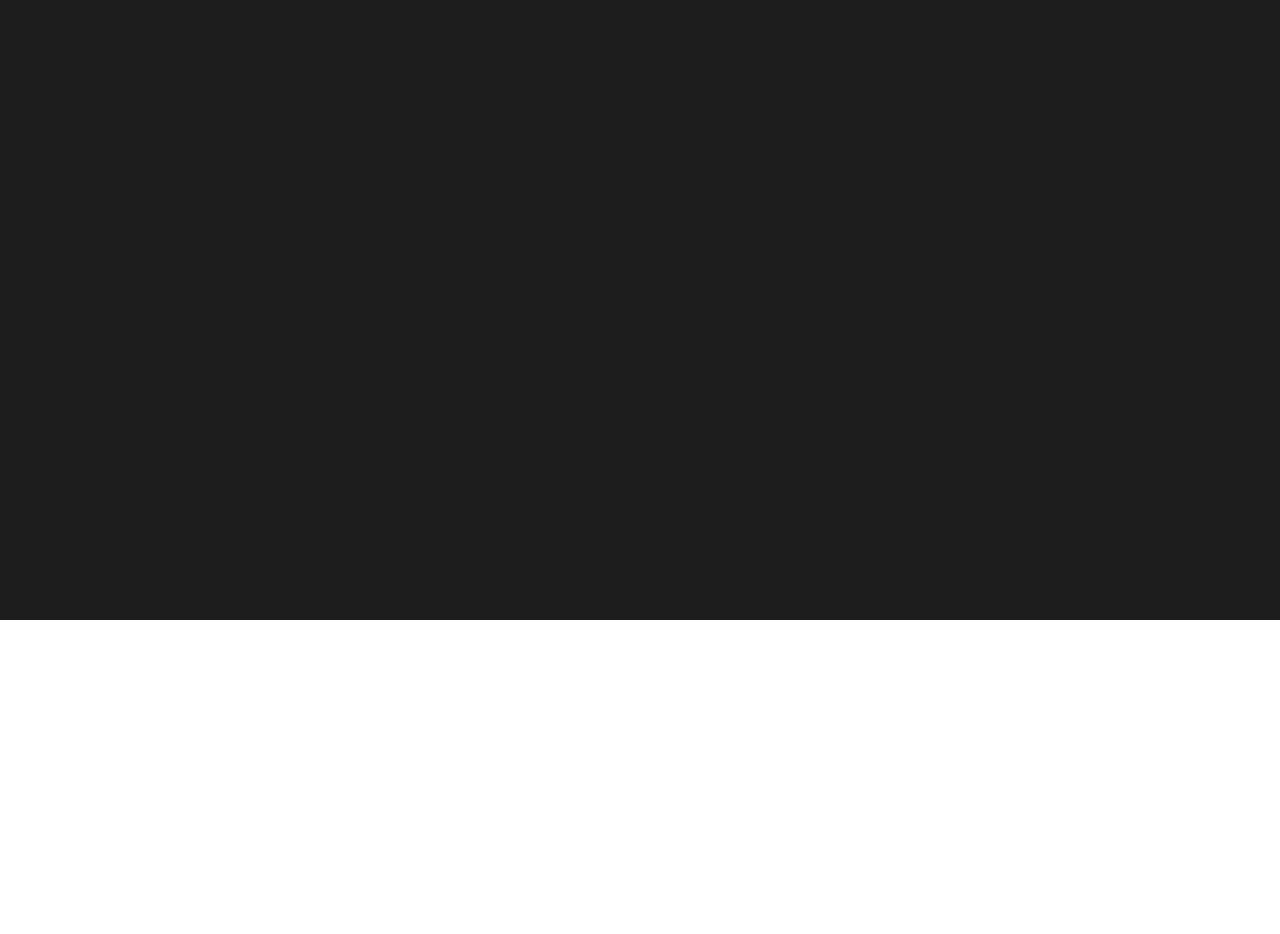
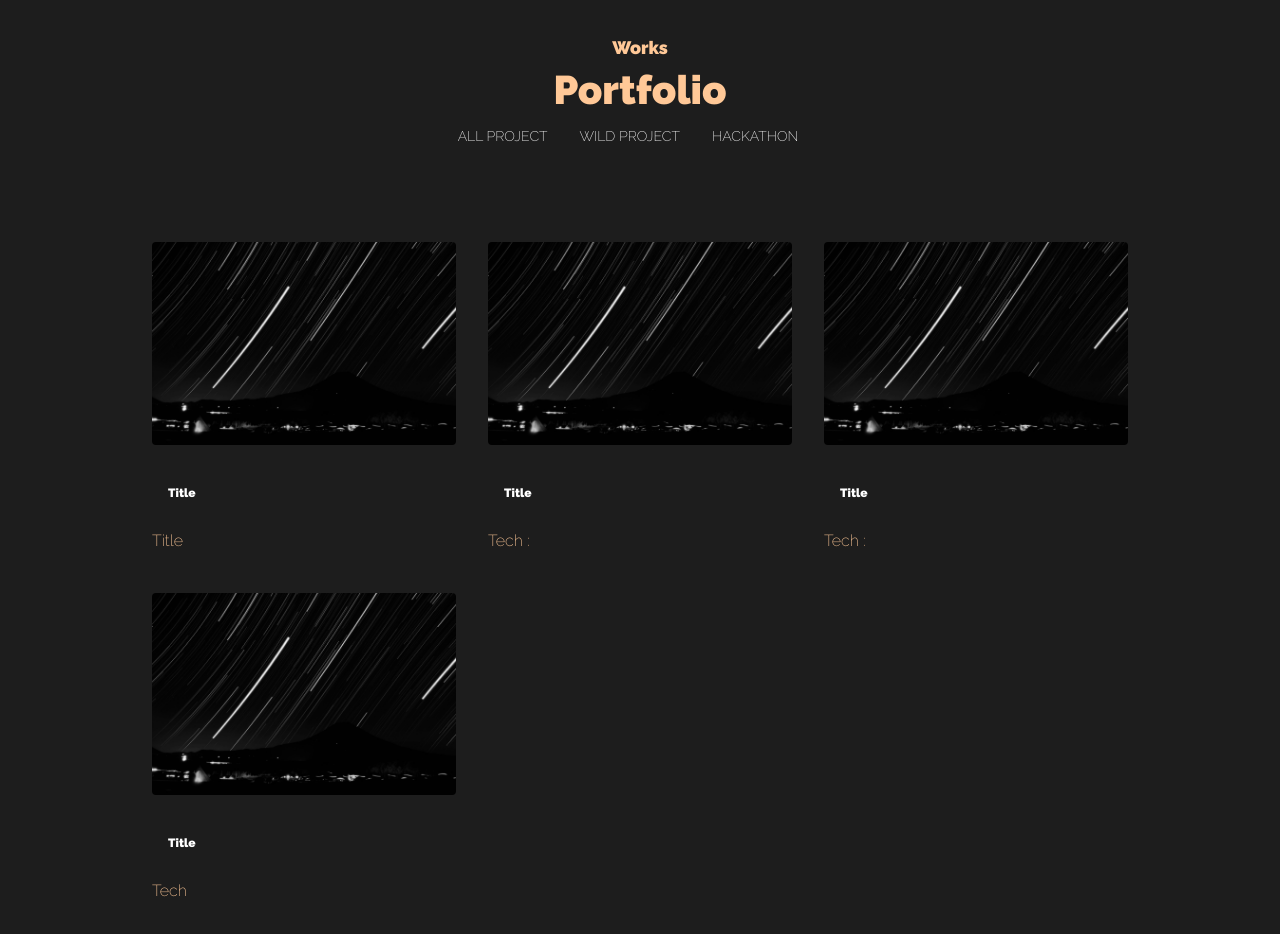
Before and after one commit to marietignol/Checkpoint-4, a React (Vite) app in the folder frontend/: page /Portfolio in a window 1280 px wide. Shown: the part 180-1114 px from the top of the page. Before the commit the page ends 800 px from the top, so only its background shows below. Built offline with nearby package versions, Linux system fonts and the light colour scheme.

Commit message:
create page Portfolio

```diff
--- a/frontend/src/pages/Portfolio.jsx
+++ b/frontend/src/pages/Portfolio.jsx
@@ -1,7 +1,158 @@
 import React from "react";
 
 function Portfolio() {
-  return <div>Portfolio</div>;
+  return (
+    <div className="bg-darkColor flex justify-center text-middleOrange py-20 lg:py-[120px] overflow-hidden relative z-10 font-Raleway">
+      <div className="container">
+        <div className="flex flex-wrap justify-center -mx-4">
+          <div className="w-full px-4">
+            <div className="text-center mx-auto mb-[60px] lg:mb-20 max-w-[510px]">
+              <span className="font-semibold text-lg text-primary mb-2 block">
+                Works
+              </span>
+              <h2
+                className="
+                  font-bold
+                  text-3xl
+                  sm:text-4xl
+                  md:text-[40px]
+                  text-dark
+                  mb-4
+                  "
+              >
+                Portfolio
+              </h2>
+
+              <ul className="text-white pb-4 text-sm">
+                <li className="inline-block cursor-pointer md:mr-8 md:mx-0 mx-4 md:ml-2">
+                  ALL PROJECT
+                </li>
+                <li className="inline-block cursor-pointer md:mr-8 md:mx-0 mx-4">
+                  WILD PROJECT
+                </li>
+                <li className="inline-block cursor-pointer md:mr-8 md:mx-0 mx-4">
+                  HACKATHON
+                </li>
+              </ul>
+            </div>
+          </div>
+        </div>
+        <div className="flex flex-wrap -mx-4">
+          <div className="w-full md:w-1/2 lg:w-1/3 px-4">
+            <div className="max-w-[370px] mx-auto mb-10">
+              <div className="rounded overflow-hidden mb-8">
+                <img src="./src/assets/Banner.jpg" alt="" className="w-full" />
+              </div>
+              <div>
+                <span
+                  className="
+                     bg-primary
+                     rounded
+                     inline-block
+                     text-center
+                     py-1
+                     px-4
+                     text-xs
+                     leading-loose
+                     font-semibold
+                     text-white
+                     mb-5
+                     "
+                >
+                  Title
+                </span>
+
+                <p className="text-base text-body-color">Title</p>
+              </div>
+            </div>
+          </div>
+          <div className="w-full md:w-1/2 lg:w-1/3 px-4">
+            <div className="max-w-[370px] mx-auto mb-10">
+              <div className="rounded overflow-hidden mb-8">
+                <img src="./src/assets/Banner.jpg" alt="" className="w-full" />
+              </div>
+              <div>
+                <span
+                  className="
+                     bg-primary
+                     rounded
+                     inline-block
+                     text-center
+                     py-1
+                     px-4
+                     text-xs
+                     leading-loose
+                     font-semibold
+                     text-white
+                     mb-5
+                     "
+                >
+                  Title
+                </span>
+
+                <p className="text-base text-body-color">Tech :</p>
+              </div>
+            </div>
+          </div>
+          <div className="w-full md:w-1/2 lg:w-1/3 px-4">
+            <div className="max-w-[370px] mx-auto mb-10">
+              <div className="rounded overflow-hidden mb-8">
+                <img src="./src/assets/Banner.jpg" alt="" className="w-full" />
+              </div>
+              <div>
+                <span
+                  className="
+                     bg-primary
+                     rounded
+                     inline-block
+                     text-center
+                     py-1
+                     px-4
+                     text-xs
+                     leading-loose
+                     font-semibold
+                     text-white
+                     mb-5
+                     "
+                >
+                  Title
+                </span>
+
+                <p className="text-base text-body-color">Tech :</p>
+              </div>
+            </div>
+          </div>
+          <div className="w-full md:w-1/2 lg:w-1/3 px-4">
+            <div className="max-w-[370px] mx-auto mb-10">
+              <div className="rounded overflow-hidden mb-8">
+                <img src="./src/assets/Banner.jpg" alt="" className="w-full" />
+              </div>
+              <div>
+                <span
+                  className="
+                     bg-primary
+                     rounded
+                     inline-block
+                     text-center
+                     py-1
+                     px-4
+                     text-xs
+                     leading-loose
+                     font-semibold
+                     text-white
+                     mb-5
+                     "
+                >
+                  Title
+                </span>
+                <p className="text-base text-body-color">Tech</p>
+              </div>
+            </div>
+          </div>
+        </div>
+      </div>
+    </div>
+  );
 }
 
 export default Portfolio;
```
Also changed, not shown: frontend/src/assets/Banner.jpg (added).
